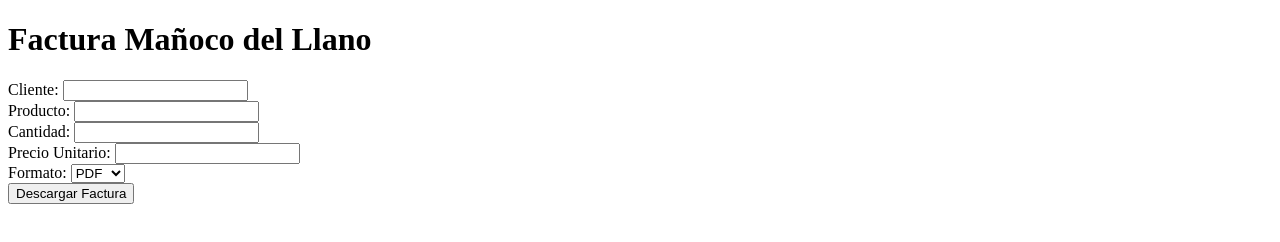
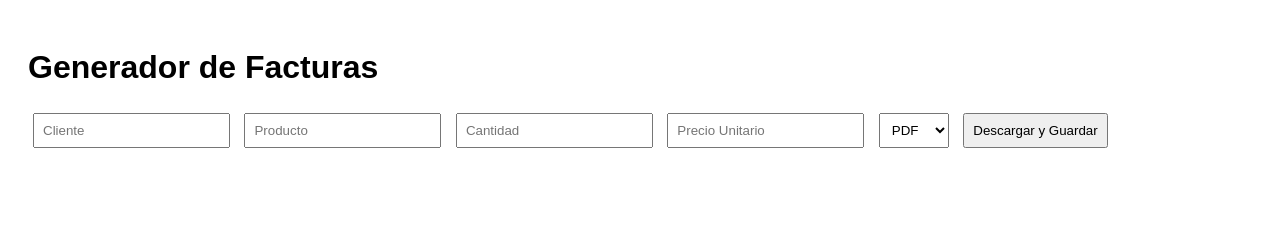
Before and after one commit to GIAVIDBANC2025/Ma-ocodelllano.vid, a plain HTML site: page factura.html in a window 1280 px wide. Drawn offline with Linux system fonts and the light colour scheme.

Commit message:
Update factura.html

```diff
--- a/factura.html
+++ b/factura.html
@@ -2,28 +2,31 @@
 <html lang="es">
 <head>
   <meta charset="UTF-8" />
-  <title>Factura - Mañoco del Llano</title>
+  <title>Generador de Facturas - Mañoco del Llano</title>
   <script src="https://cdnjs.cloudflare.com/ajax/libs/html2pdf.js/0.10.1/html2pdf.bundle.min.js"></script>
+  <style>
+    body { font-family: Arial, sans-serif; padding: 20px; }
+    input, select, button { padding: 8px; margin: 5px; }
+    #factura { display: none; padding: 20px; border: 1px solid #ccc; background: #f9f9f9; }
+  </style>
 </head>
 <body>
-  <h1>Factura Mañoco del Llano</h1>
+  <h1>Generador de Facturas</h1>
   <form id="formularioFactura">
-    <label>Cliente: <input type="text" id="cliente" required /></label><br />
-    <label>Producto: <input type="text" id="producto" required /></label><br />
-    <label>Cantidad: <input type="number" id="cantidad" required /></label><br />
-    <label>Precio Unitario: <input type="number" id="precio" required /></label><br />
-    <label>Formato:
+    <input type="text" id="cliente" placeholder="Cliente" required />
+    <input type="text" id="producto" placeholder="Producto" required />
+    <input type="number" id="cantidad" placeholder="Cantidad" required />
+    <input type="number" id="precio" placeholder="Precio Unitario" required />
     <select id="formato">
       <option value="pdf">PDF</option>
       <option value="png">PNG</option>
       <option value="jpg">JPG</option>
       <option value="word">Word</option>
     </select>
-    </label><br />
-    <button type="button" onclick="descargarFactura()">Descargar Factura</button>
+    <button type="button" onclick="descargarFactura()">Descargar y Guardar</button>
   </form>
 
-  <div id="factura" style="display:none; padding: 20px; border: 1px solid #ccc;">
+  <div id="factura">
     <h2>Factura Mañoco del Llano</h2>
     <p id="resumenFactura"></p>
   </div>
@@ -59,7 +62,7 @@
       const factura = document.getElementById("factura");
       factura.style.display = "block";
 
-      const opt = {
+      const opciones = {
         filename: `Factura-${numeroFactura}.${formato === "word" ? "doc" : formato}`,
         image: { type: "jpeg", quality: 0.98 },
         html2canvas: { scale: 2 },
@@ -67,13 +70,13 @@
       };
 
       if (formato === "pdf") {
-        html2pdf().set(opt).from(factura).save().then(() => {
+        html2pdf().set(opciones).from(factura).save().then(() => {
           factura.style.display = "none";
         });
       } else {
-        html2pdf().set(opt).from(factura).outputImg().then(img => {
+        html2pdf().set(opciones).from(factura).outputImg().then(img => {
           const link = document.createElement("a");
-          link.download = opt.filename;
+          link.download = opciones.filename;
           link.href = img;
           link.click();
           factura.style.display = "none";
```
Lines whose indentation alone changed are shown as unchanged.
